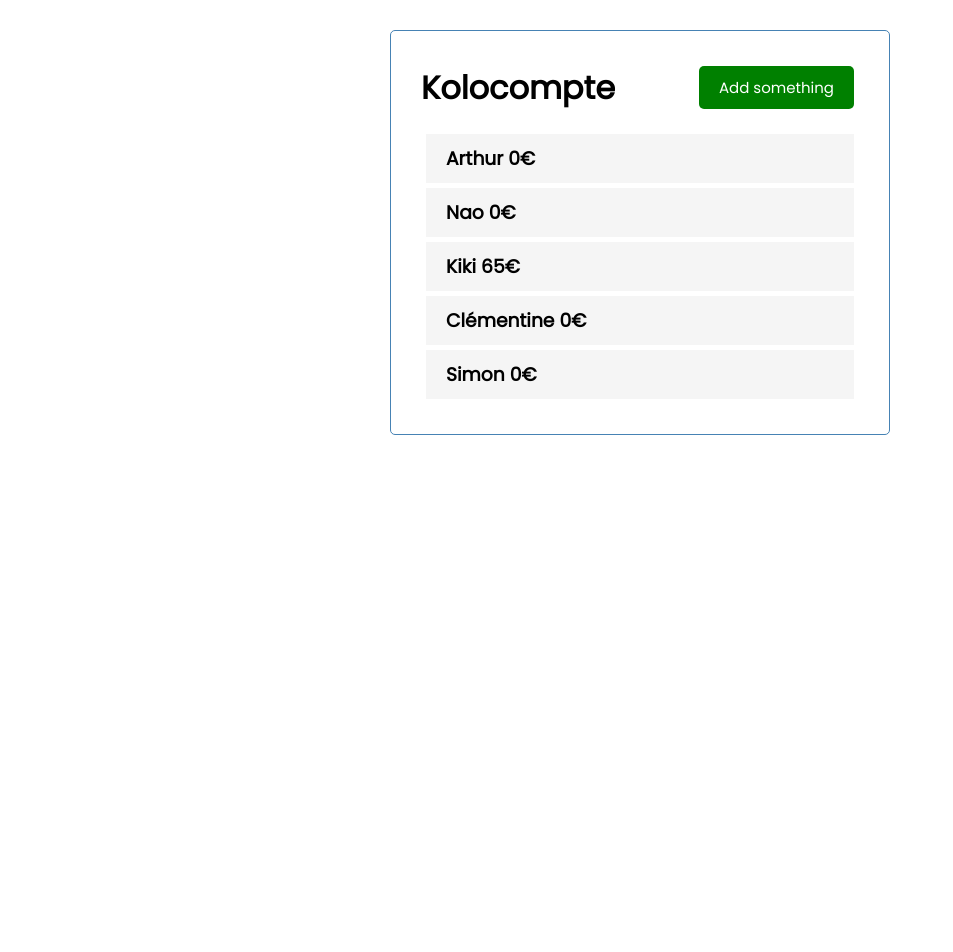
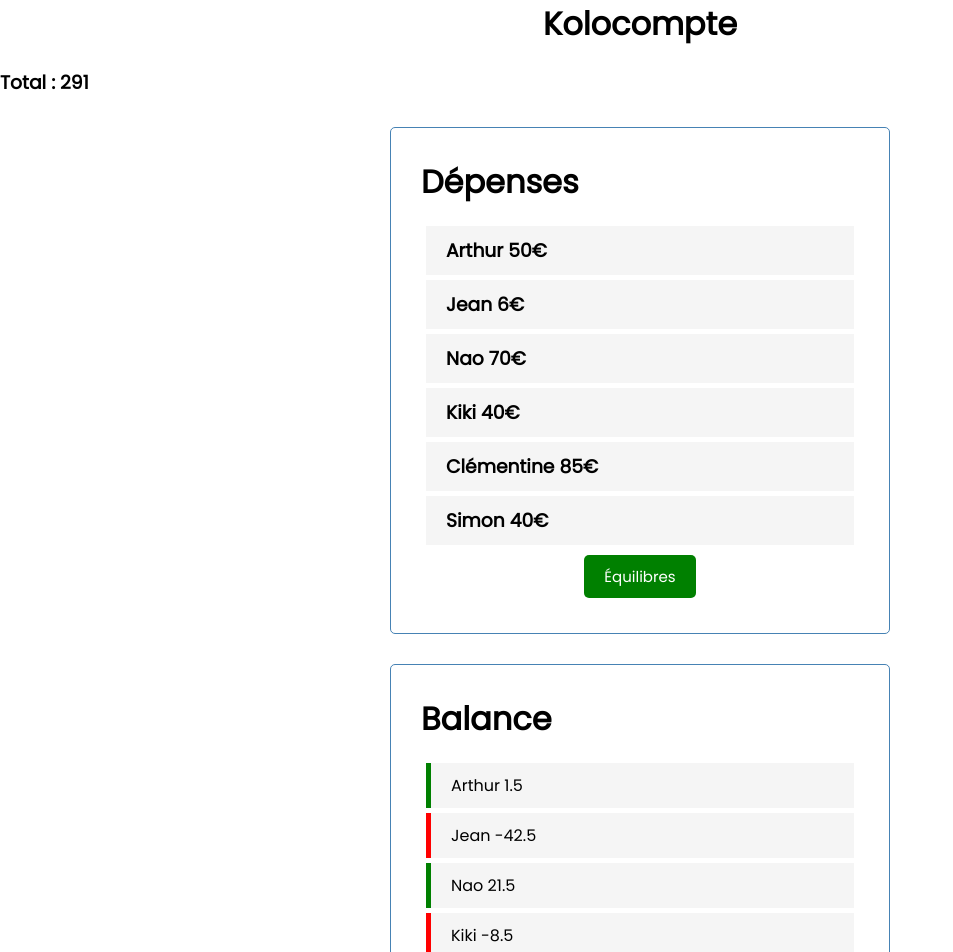
Before and after one commit to JeanMainguy/Kolocompte, a Vue app: page / in a window 1280 px wide. Shown: the top 952 px of the page, without its empty margins (0-953 px from the left). Before the commit the page ends 800 px from the top, so only its background shows below. Built offline with nearby package versions, Linux system fonts and the light colour scheme.

Commit message:
implementation of balance and resolving transactions

```diff
--- a/src/App.vue
+++ b/src/App.vue
@@ -1,65 +1,241 @@
 <template>
+
+  <div class="center">
+    <Header title="Kolocompte"/>
+
+  </div>
+    <h3>Total : {{total_expenses}}</h3>
+
   <div class="container">
-      <Header title="Kolocompte"/>
-      <Members :members="members"/>
+      <Header title="Dépenses"/>
+
+
+      <Members @update-member="updateMember"  :members="members"/>
+      <div class="center">
+      <Button @btn-click="solveBalance" text="Équilibres" color="green"/>
+
+      </div>
   </div>
+  <div class="container">
+    <Header title="Balance"/>
+    <Balance :members="members"/>
+
+    <div class="center">
+    </div>
+</div>
+  <div class="container">
+    <Header title="Comment équilibrer?"/>
+    <Transactions :transactions="transactions"/>
+
+    <div class="center">
+    </div>
+</div>
 </template>
 
 <script>
 // import HelloWorld from './components/HelloWorld.vue'
 import Header from './components/Header.vue'
 import Members from './components/Members.vue'
+import Button from "./components/Button.vue"
+import Balance from "./components/Balance.vue"
+import Transactions from "./components/Transactions.vue"
 
 export default {
   name: 'App',
   components: {
      Header,
      Members,
+     Button,
+     Balance,
+     Transactions
   },
+
   data() {
     return {
-      members: []
+      members: [],
+      total_expenses: Number,
+      sum_abs_balance:Number,
+      transactions:[],
     }
   },
 
+  methods: {
+    updateAllMembers(){
+
+      this.members = this.members.map( member => this.sumExpenses(member));
+
+      this.total_expenses = this.members.map(item => item.expense_sum).reduce((prev, next) => prev + next);
+
+      this.members = this.members.map( member => this.computeBalance(member));
+
+      this.solveBalance()
+
+    },
+
+    sumExpenses(member){
+
+      member.expense_sum = member.expenses.reduce((a, b) => a + b, 0);
+      return member
+
+    },
+    computeBalance(member, key_name='balance'){
+      member[key_name] = member.expense_sum - (this.total_expenses/this.members.length)
+      return member
+
+    },
+
+    updateMember(member_index, value, operation) {
+
+      if (operation == "add") {
+        this.members[member_index].expenses = [...this.members[member_index].expenses, value]
+      }
+
+      else if (operation == "remove") {
+        // this.members[member_index].expenses = this.members[member_index].expenses.filter((exp) => exp !== value)
+        const idx = this.members[member_index].expenses.findIndex(v => v==value);
+        this.members[member_index].expenses.splice(idx,1);
+      }
+
+      this.updateAllMembers()
+
+    },
+
+    roundWith2Decimal(num) {
+      return Math.round((num + Number.EPSILON) * 100) / 100;
+
+    },
+
+    solveBalance() {
+
+
+      this.transactions = [];
+
+      this.members = this.members.map( member => this.computeBalance(member, "solved_balance"));
+
+      let sorted_members = [...this.members ];
+
+      let sum_abs_balance, creditor, debtor, amount;
+
+      sum_abs_balance = sorted_members.map(item => item.solved_balance)
+                  .reduce((prev, next) => Math.abs(prev) + Math.abs(next));
+
+      console.log("INITIAL SUM BALAnCE IS", sum_abs_balance)
+      let operation_count = 0
+
+      do {
+
+
+        sorted_members =  sorted_members.sort((a, b) => (a.solved_balance > b.solved_balance ? -1 : 1))
+
+        // console.log(sorted_members.map(x => x.name))
+
+        creditor = sorted_members.at(0)
+        debtor = sorted_members.at(-1)
+
+        // console.log("the creditor is", creditor.name, creditor.solved_balance )
+
+        // console.log("the debtor is", debtor.name, debtor.solved_balance)
+
+        if (Math.abs(debtor.solved_balance) >= creditor.solved_balance){
+            // console.log("debt >= credit")
+
+
+            amount = creditor.solved_balance
+
+
+            debtor.solved_balance =  debtor.solved_balance + creditor.solved_balance
+            creditor.solved_balance = 0
+
+        }
+        else if (Math.abs(debtor.solved_balance) < creditor.solved_balance){
+          // console.log("debt < credit")
+          amount = Math.abs(debtor.solved_balance)
+
+          creditor.solved_balance =  debtor.solved_balance  + creditor.solved_balance
+
+          debtor.solved_balance = 0
+
+        }
+
+        amount = this.roundWith2Decimal(amount)
+
+        this.transactions = [...this.transactions, {from:debtor.name,
+                                                    to:creditor.name,
+                                                    amount:amount,
+                                                    id:operation_count}]
+
+        console.log(operation_count,  debtor.name , "gives", amount, "to", creditor.name)
+
+       sum_abs_balance = sorted_members.map(item => item.solved_balance)
+                                      .reduce((prev, next) => Math.abs(prev) + Math.abs(next));
+
+
+      // sorted_members.map(item => console.log(item.name, item.solved_balance, ))
+
+      // console.log("SUM BALAnCE IS", sum_abs_balance, '--round it-->', this.roundWith2Decimal(sum_abs_balance))
+      operation_count += 1;
+
+      } while (this.roundWith2Decimal(sum_abs_balance) > 0 && operation_count < 25);
+      console.log("DONE RESOLVING... with ", operation_count, "operation")
+    },
+
+ },
+
   created() {
-    this.members = [{
+    this.total_expenses = 0,
+
+    this.members = [
+      {
+      id:0,
+      name:"Arthur",
+      expenses:[50],
+      expense_sum:0,
+      balance:0,
+    },
+    {
       id:1,
-      name:"Arthur",
-      expenses:[],
+      name:"Jean",
+      expenses:[6],
       expense_sum:0,
-
+      balance:0,
     },
     {
       id:2,
       name:"Nao",
-      expenses:[],
+      expenses:[70],
       expense_sum:0,
-
+      balance:0,
     },
     {
       id:3,
       name:"Kiki",
-      expenses:[4,5,56],
+      expenses:[40],
       expense_sum:0,
-
+      balance:0,
     },
     {
       id:4,
       name:"Clémentine",
-      expenses:[],
+      expenses:[85],
       expense_sum:0,
-
+      balance:0,
     },
     {
       id:5,
       name:"Simon",
-      expenses:[],
+      expenses:[40],
       expense_sum:0,
-
+      balance:0,
     } ]
 
-  }
+  },
+
+
+  mounted(){
+    this.updateAllMembers()
+
+
+  },
 
 }
 </script>
@@ -82,6 +258,11 @@ body {
   border: 1px solid steelblue;
   padding: 30px;
   border-radius: 5px;
+}
+.center {
+    display: flex;
+    align-items: center;
+    justify-content: center;
 }
 .btn {
   display: inline-block;
--- a/src/components/AddExpense.vue
+++ b/src/components/AddExpense.vue
@@ -24,10 +24,7 @@ methods: {
     onSubmit(e) {
         e.preventDefault()
 
-        this.expense_value
-
-
-        console.log("VALU", this.expense_value)
+        console.log("VALUE", this.expense_value)
 
         this.$emit("add-value", Number(this.expense_value))
 
--- /dev/null
+++ b/src/components/Balance.vue
@@ -0,0 +1,74 @@
+<template>
+
+    <div :key="member.id" v-for="member in members">
+        <div  :class="[member.balance >= 0 ? 'positive' : 'negative', 'member']" >
+            {{member.name}} {{roundWith2Decimal(member.balance)}}
+
+        </div>
+<!--
+    <Button
+        @btn-click="$emit('toggle-add-task')"
+        text='Équilibre'
+        color='green'
+    /> -->
+    </div>
+
+
+
+</template>
+
+
+<script>
+// import Button from "./Button.vue"
+
+export default {
+
+    name: 'Balance',
+
+components: {
+    //  Button,
+  },
+
+
+    props: {
+        members: Array
+    },
+    methods: {
+        roundWith2Decimal(num) {
+            return Math.round((num + Number.EPSILON) * 100) / 100;
+
+
+        },
+
+    }
+
+
+}
+
+
+
+</script>
+
+<style scope>
+
+.member {
+  background: #f5f5f5;
+  margin: 5px;
+  padding: 10px 20px;
+  cursor: pointer;
+}
+
+.member.positive {
+  border-left: 5px solid green;
+}
+
+.member.negative {
+  border-left: 5px solid red;
+}
+
+.task h3 {
+  display: flex;
+  align-items: center;
+  justify-content: space-between;
+}
+</style>
--- a/src/components/Button.vue
+++ b/src/components/Button.vue
@@ -13,8 +13,8 @@ export default {
     },
     methods: {
         onClick() {
-            console.log('click')
-        }
-    }
+        this.$emit('btn-click')
+        },
+  },
 }
 </script>
--- a/src/components/Member.vue
+++ b/src/components/Expenses.vue
@@ -1,14 +1,14 @@
 <template>
 <div  class="member">
     <div @click="expandInfo()">
-        <h3> {{ member.name }} {{ this.expense_sum }}€ </h3>
+        <h3> {{ member.name }} {{ member.expense_sum }}€ </h3>
     </div>
 
 
     <div v-if="showExpenses">
-        <li class=expense :key="expense" v-for="expense in this.expenses">
+        <li class=expense :key="expense" v-for="expense in member.expenses">
         <h3>{{expense}}
-            <i @click="deleteExpense(expense)" class="fas fa-times"></i>
+            <i @click="deleteValue(expense)" class="fas fa-times"></i>
         </h3>
         </li>
         <AddExpense @add-value="addValue"/>
@@ -27,7 +27,7 @@
 import AddExpense from './AddExpense'
 
 export default {
-    name: 'Member',
+    name: 'Expenses',
     props: {
         member: Object,
     },
@@ -38,23 +38,25 @@ export default {
       showExpenses: false,
     }
   },
+
   created() {
-      this.expenses = this.member.expenses
-      this.expense_sum = this.expenses.reduce((a, b) => a + b, 0)
   },
 
     methods: {
         addValue(value) {
-            this.expenses = [...this.expenses, value]
-            this.expense_sum = this.expenses.reduce((a, b) => a + b, 0)
+
+            console.log('THIS EXPENSES', this.expenses)
+            this.$emit('update-member', this.member.id, value, "add")
+
         },
         expandInfo () {
             this.showExpenses = !this.showExpenses
         },
-        deleteExpense(expense){
-            this.expenses = this.expenses.filter((exp) => exp !== expense)
-            this.expense_sum = this.expenses.reduce((a, b) => a + b, 0)
+        deleteValue(value){
+            this.$emit('update-member', this.member.id, value, "remove")
 
+            // this.expenses = this.expenses.filter((exp) => exp !== expense)
+            // this.expense_sum = this.expenses.reduce((a, b) => a + b, 0)
         }
     },
     components: {
--- a/src/components/Header.vue
+++ b/src/components/Header.vue
@@ -1,13 +1,13 @@
 .<template>
     <header>
         <h1> {{ title }}</h1>
-        <Button text="Add something" color="green"/>
+
 
     </header>
 </template>
 
 <script>
-import Button from "./Button.vue"
+// import Button from "./Button.vue"
 
 export default {
     name: 'Header',
@@ -15,7 +15,7 @@ export default {
         title: String,
     },
     components: {
-        Button
+        // Button
     }
 
 
--- a/src/components/Members.vue
+++ b/src/components/Members.vue
@@ -1,12 +1,12 @@
 <template>
     <div :key="member.id" v-for="member in members">
-        <Member :member="member" />
+        <Expenses @update-member="updateMember" :member="member" />
     </div>
 </template>
 
 
 <script>
-import Member from './Member'
+import Expenses from './Expenses'
 
 export default {
     name: 'Members',
@@ -14,8 +14,22 @@ export default {
     props: {
         members: Array
     },
+
+    emits: ['update-member'],
+
     components: {
-        Member
+        Expenses
     },
+
+
+    methods: {
+        updateMember(member, value, operation) {
+            //this.member.expenses = expenses
+            console.log("NEW EXPENSE", value)
+
+            this.$emit('update-member', member, value, operation)
+        },
+    }
+
 }
 </script>
--- /dev/null
+++ b/src/components/Transactions.vue
@@ -0,0 +1,26 @@
+<template>
+    <div :key="transaction.id" v-for="transaction in transactions">
+        {{transaction.from}} doit à {{transaction.to}} {{transaction.amount}}€
+    </div>
+</template>
+
+
+<script>
+
+export default {
+    name: 'Transactions',
+
+    props: {
+        transactions: Array
+    },
+
+    components: {
+
+    },
+
+
+    methods: {
+    }
+
+}
+</script>
```
Also changed, not shown: src/components/Expense.vue (deleted, +0 -14 lines), 1 other file (tests, documents, lock files or other folders).
